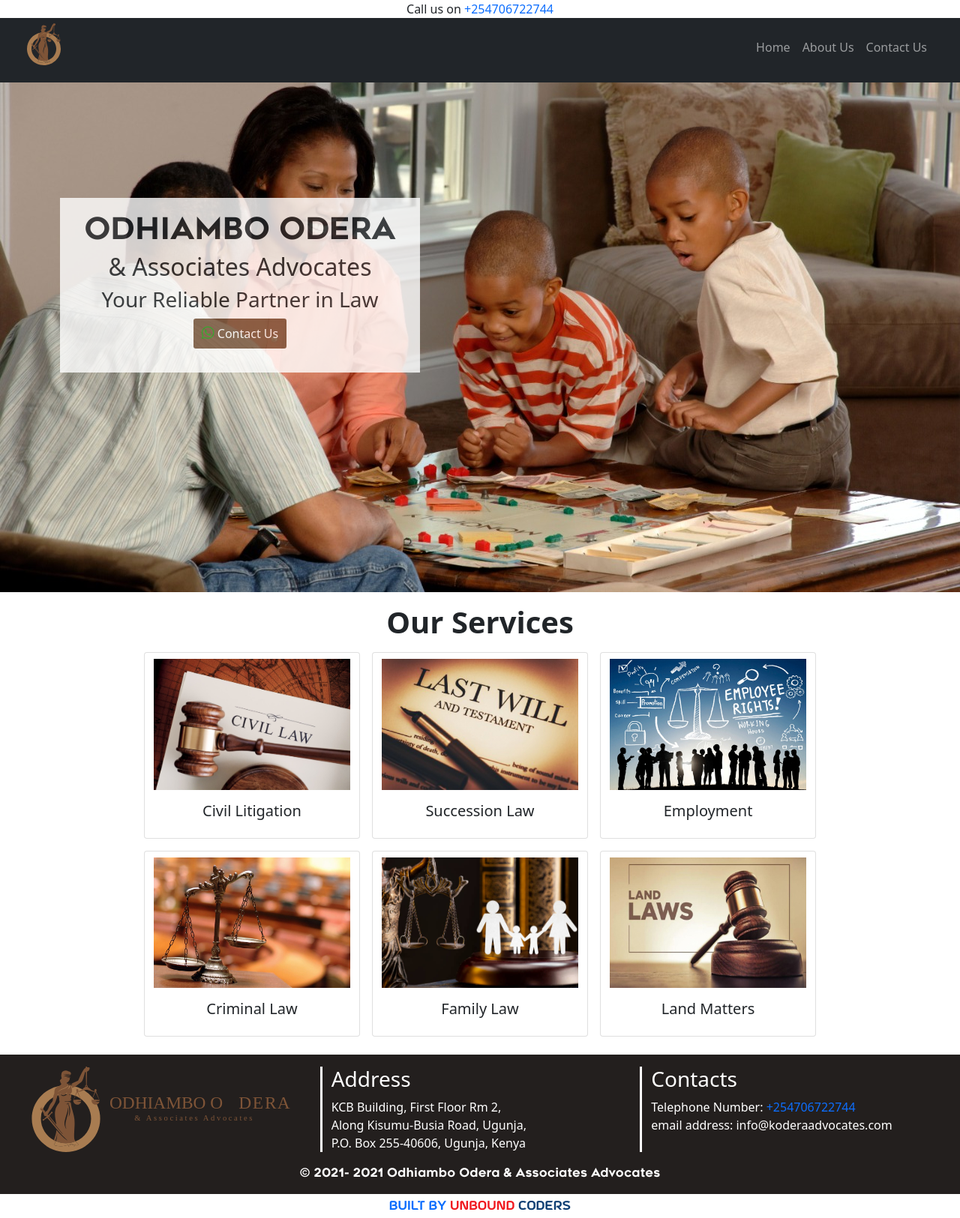
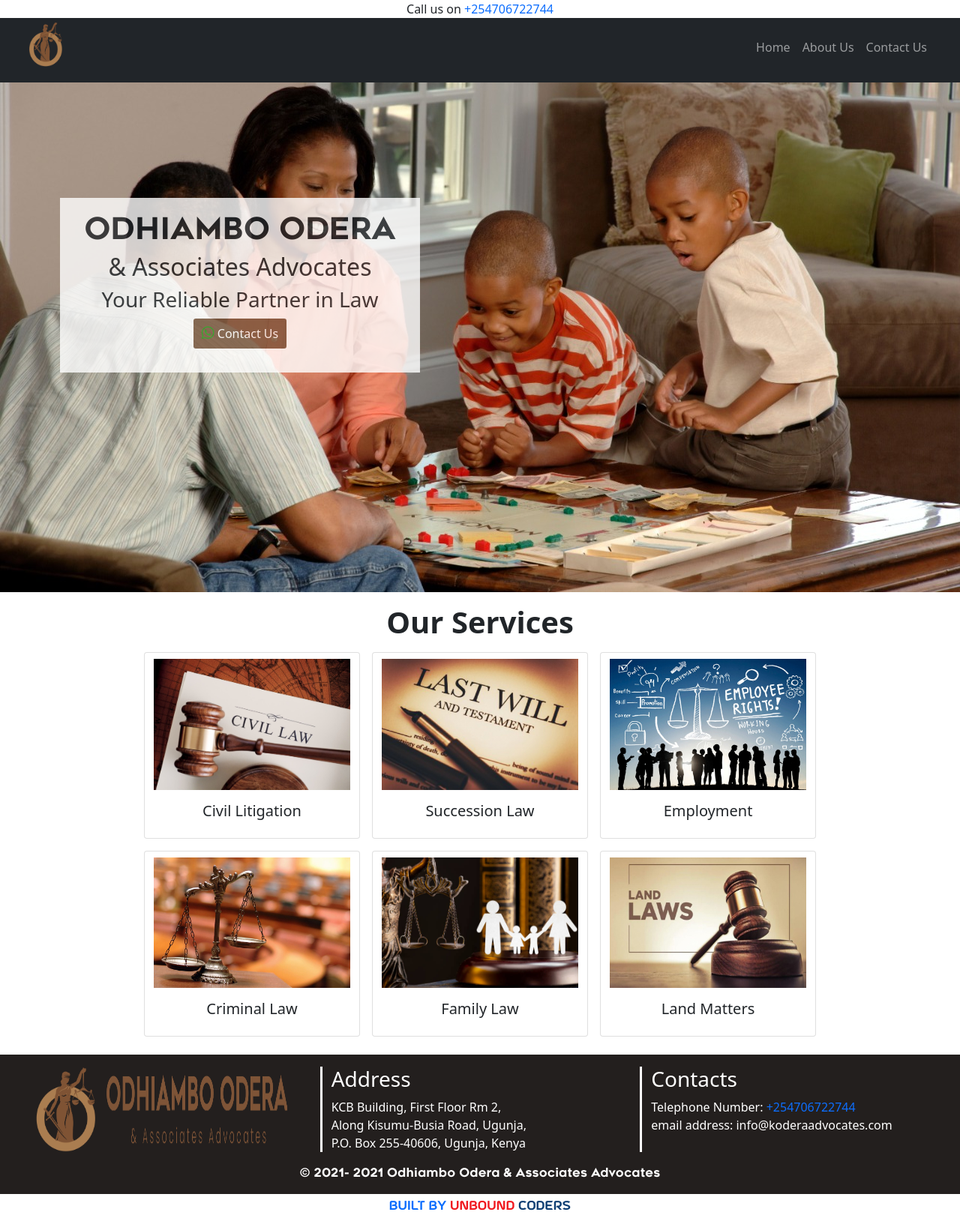
Before and after one commit to Lusimba/Odera, a Next.js app: page / in a window 1280 px wide. Shown: the whole page at 75% size. Built offline with nearby package versions, Linux system fonts and the light colour scheme.

Commit message:
adding images

```diff
--- a/components/Footer.js
+++ b/components/Footer.js
@@ -1,13 +1,13 @@
 import Image from 'next/image'
-import logo from '../logo/odera_logo.svg'
-import logo_text from '../logo/odera_assoc.svg'
+import logo from '../logo/odera_logo.png'
+import logo_text from '../logo/odera_words.png'
 
 function Footer() {
     return (
         <footer  className="row pt-3">
             <div className="col-sm-10 col-md-4 col-lg-4 col-xl-4 d-flex justify-content-center">
-                <Image src={logo} alt="logo" width="100" height="100"/>
-                <Image src={logo_text} alt="logo" className="mx-2" width="250" height="100"/>
+                <Image src={logo} alt="logo" width="90" height="100"/>
+                <Image src={logo_text} alt="logo" className="mx-2 my-1" width="250rem" height="40rem"/>
             </div>
             <div id="contact" className="col-sm-5 col-md-4 col-lg-4 col-xl-4 vertical">
                 <h3>Address</h3>
--- a/components/Header.js
+++ b/components/Header.js
@@ -1,8 +1,8 @@
 import Link from 'next/link'
 import Image from 'next/image'
 import { Container, Nav, Navbar } from 'react-bootstrap'
-import logo from '../logo/odera_logo.svg'
-import logo_text from '../logo/odera_words.png'
+import logo from '../logo/odera_logo.png'
+// import logo_text from '../logo/odera_words.png'
 
 function Header() {
     return (
@@ -10,7 +10,7 @@ function Header() {
             <Navbar collapseOnSelect className="navpc"  expand="lg" bg="dark"  variant="dark">
                 <div className="container-fluid pt-3">
                     <Navbar.Brand href="/">
-                        <Image src={logo} alt="odhiambo odera logo" width="45vh" height="60vh"/>
+                        <Image src={logo} alt="odhiambo odera logo" width="50vh" height="60vh"/>
                     </Navbar.Brand>
                     <Navbar.Toggle aria-controls="responsive-navbar-nav" />
                     <Navbar.Collapse id="responsive-navbar-nav">
--- a/pages/_document.js
+++ b/pages/_document.js
@@ -8,6 +8,7 @@ class MyDocument extends Document {
             <Html lang="en">
             <Head>
                 <meta charet="UTF-8" />
+                <link rel="icon" type="image/x-icon" href="/static/favicon.ico" />
                 <meta httpEquiv="X-UA-Compatible" content="IE=edge" />
                 <meta name="robots" content="index, follow" />
                 <meta httpEquiv="Content-Type" content="text/html; charset=utf-8" />
@@ -16,7 +17,6 @@ class MyDocument extends Document {
                 <meta name="author" content="Unbound Coders" />
 
 
-                <link rel="shortcut icon" href="/static/favicon.ico" />
                 <link rel="stylesheet" href="https://cdnjs.cloudflare.com/ajax/libs/font-awesome/5.15.3/css/all.min.css" referrerpolicy="no-referrer" />
                 <link rel="preconnect" href="https://fonts.googleapis.com" />
                 <link rel="preconnect" href="https://fonts.gstatic.com" crossOrigin />
```
Also changed, not shown: logo/odera_logo.png (added).
